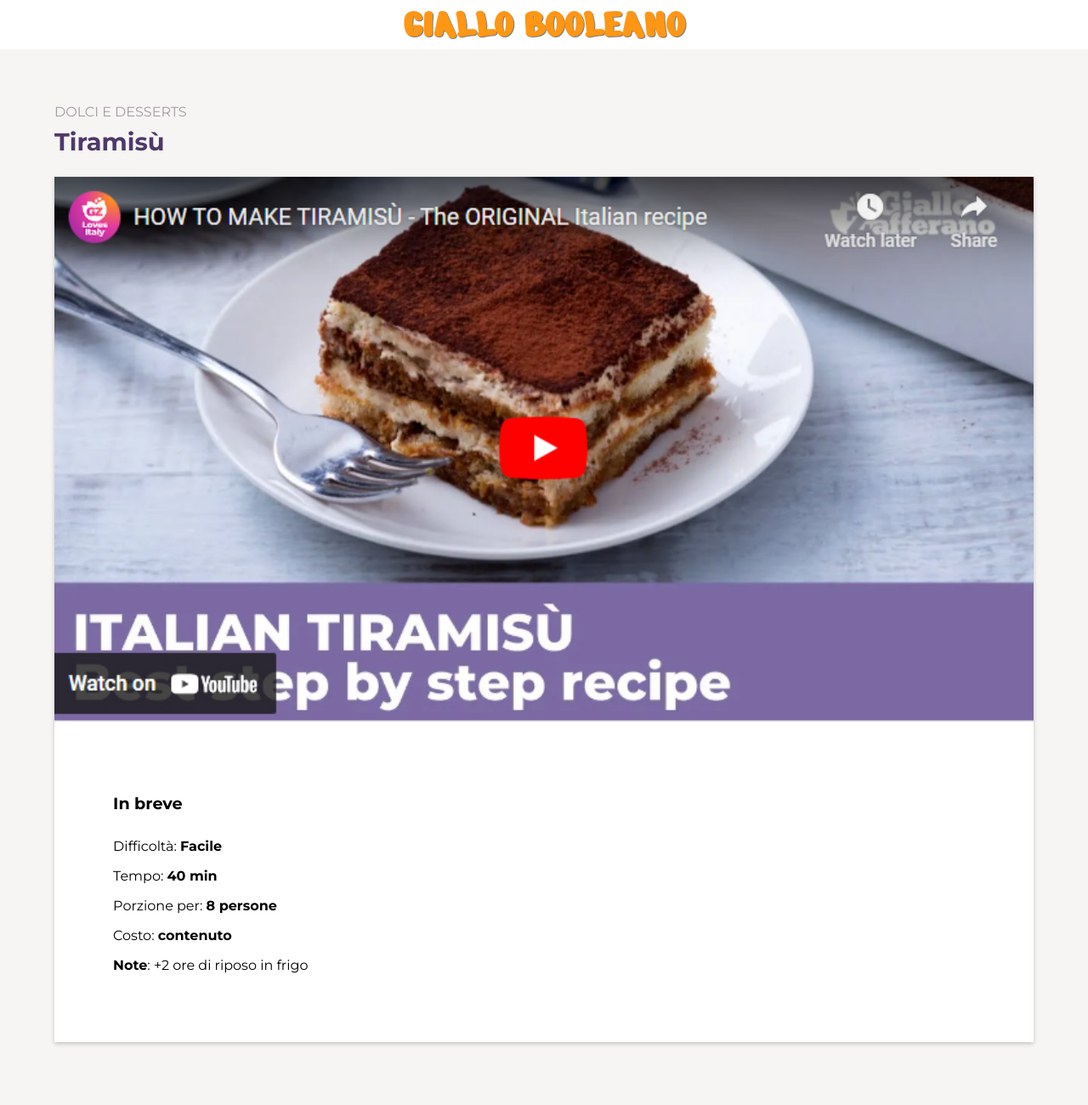
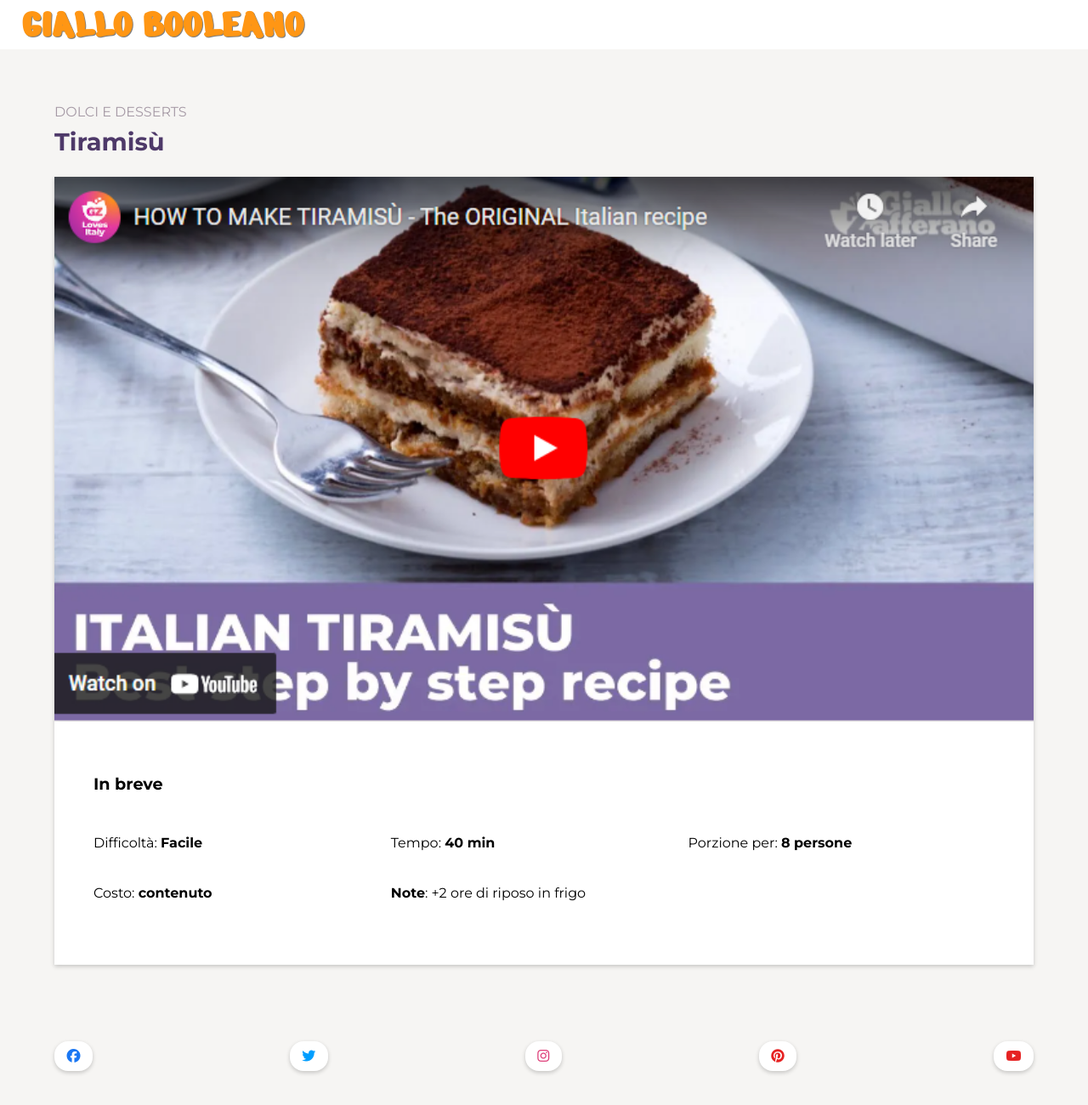
Before and after one commit to vmqxdv/htmlcss-responsive-layout, a plain HTML site: page index.html in a window 1280 px wide. Shown: the top 1300 px of the page at 85% size. Drawn offline with Linux system fonts and the light colour scheme.

Commit message:
style: aggiunto stile dettagli, versione tablet

```diff
--- a/css/style.css
+++ b/css/style.css
@@ -53,6 +53,10 @@ main {
   color: #4e3969;
   font-size: 1.8rem;
   margin-bottom: 1.5rem;
+}
+
+.dettagli h2 span {
+  display: none;
 }
 
 .card {
@@ -177,3 +181,42 @@ footer ul {
 footer a {
   color: white;
 }
+
+
+
+
+@media screen and (min-width: 768px) {
+
+  header h1 {
+    margin-left: 2%;
+    text-align: left;
+  }
+
+
+
+
+  .dettagli h2 span {
+    display: inline;
+  }
+
+  .card .info h3 {
+    margin-bottom: 3rem;
+  }
+
+  .card .info {
+    padding: 5% 4% 3%;
+  }
+
+  .card .info ul {
+    flex-wrap: wrap;
+    flex-direction: row;
+    margin: 0;
+    gap: 0
+  }
+
+  .card .info ul li {
+    width: 33%;
+    margin-bottom: 2.5rem;
+  }
+
+}
```
